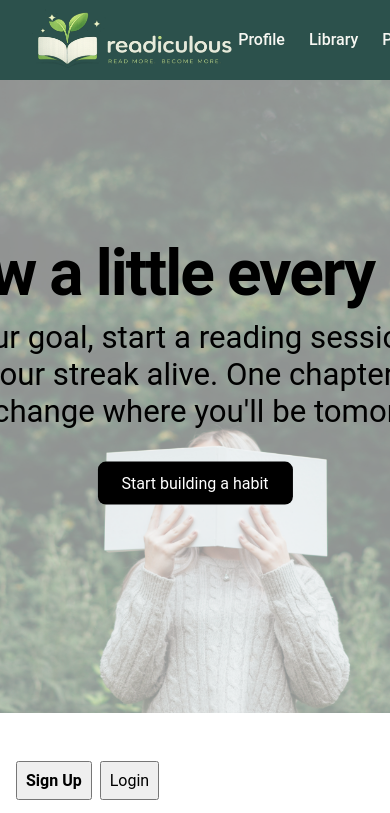
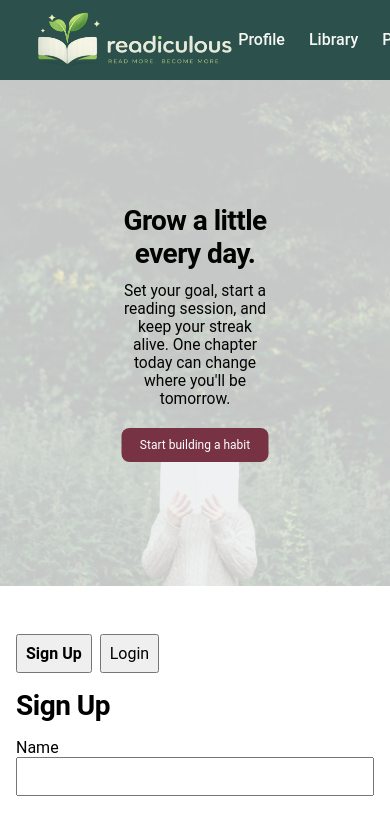
Before and after one commit to mervekindan/readiculous, a React (Vite) app in the folder app/: page / in a window 390 px wide. Shown: the top 813 px of the page. Built offline with nearby package versions, Linux system fonts and the light colour scheme; no server answers.

Commit message:
Refactor: homepage styles

```diff
--- a/app/src/components/HomePage/HomePage.css
+++ b/app/src/components/HomePage/HomePage.css
@@ -20,7 +20,7 @@
   left: 50%;
   transform: translate(-50%, -60%);
   text-align: center;
-    color: #000;
+  color: var(--text-color);
   z-index: 2;
 }
 
@@ -39,11 +39,75 @@
 }
 
 .hero button {
-    background-color: #000;
+  background-color: var(--accent-500);
   border: none;
   color: #fff;
   border-radius: 8px;
   font-size: 16px;
   padding: 12px 24px;
   cursor: pointer;
+  transition: background-color 0.3s ease;
 }
+
+.hero button:hover {
+  background-color: #471e28;
+}
+
+@media (max-width: 768px) {
+  .hero {
+    background-position: center;
+  }
+
+  .hero-content {
+    transform: translate(-50%, -55%);
+    padding: 0 2rem;
+  }
+
+  .hero-content h1 {
+    font-size: 2.5rem;
+    white-space: normal;
+  }
+
+  .hero-content p {
+    font-size: clamp(16px, 5vw, 24px);
+    margin-bottom: 24px;
+  }
+
+  .hero button {
+    font-size: 14px;
+    padding: 10px 20px;
+  }
+}
+
+@media (max-width: 480px) {
+  .hero {
+    min-height: 60vh;
+    background-image: url("/home/background-vertical.jpg");
+    background-position: bottom;
+  }
+
+  .hero::after {
+    background-color: #f7f7f7cc;
+  }
+
+  .hero-content {
+    transform: translate(-50%, -50%);
+    padding: 0 1.5rem;
+  }
+
+  .hero-content h1 {
+    font-size: 1.75rem;
+    letter-spacing: -0.02em;
+    margin-bottom: 12px;
+  }
+
+  .hero-content p {
+    font-size: clamp(14px, 4vw, 18px);
+    margin-bottom: 20px;
+  }
+
+  .hero button {
+    font-size: 12px;
+    padding: 10px 18px;
+  }
+}
```
Lines whose indentation alone changed are shown as unchanged.
